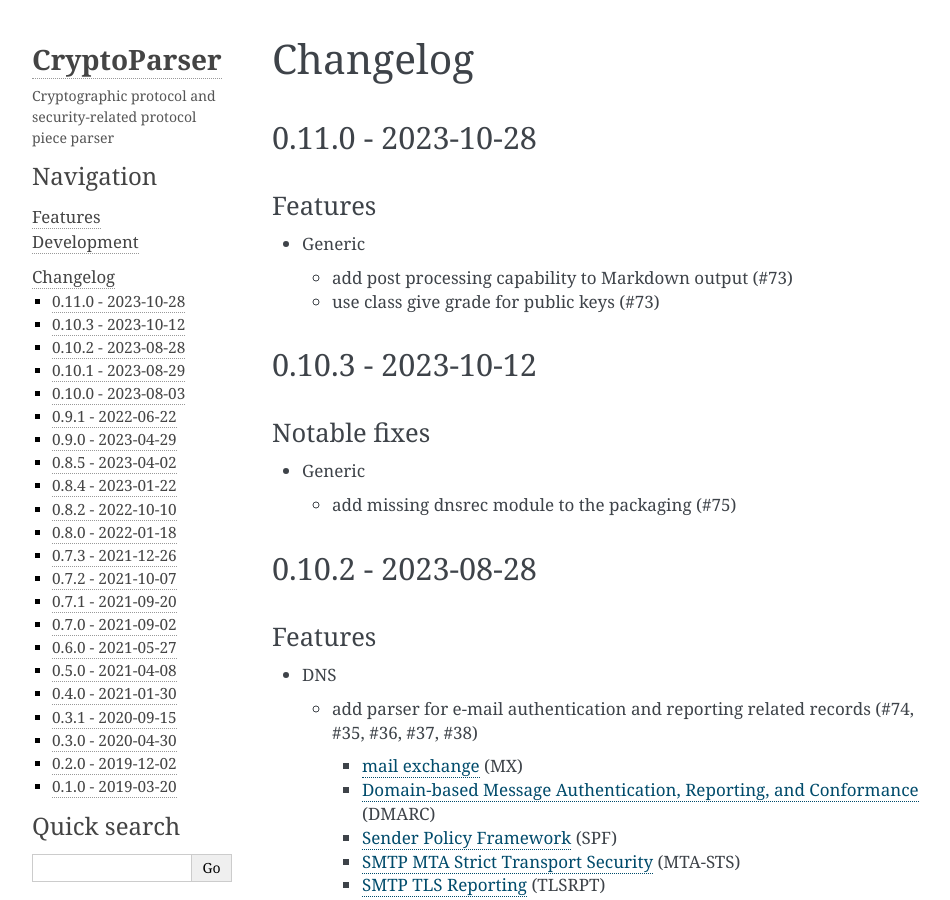
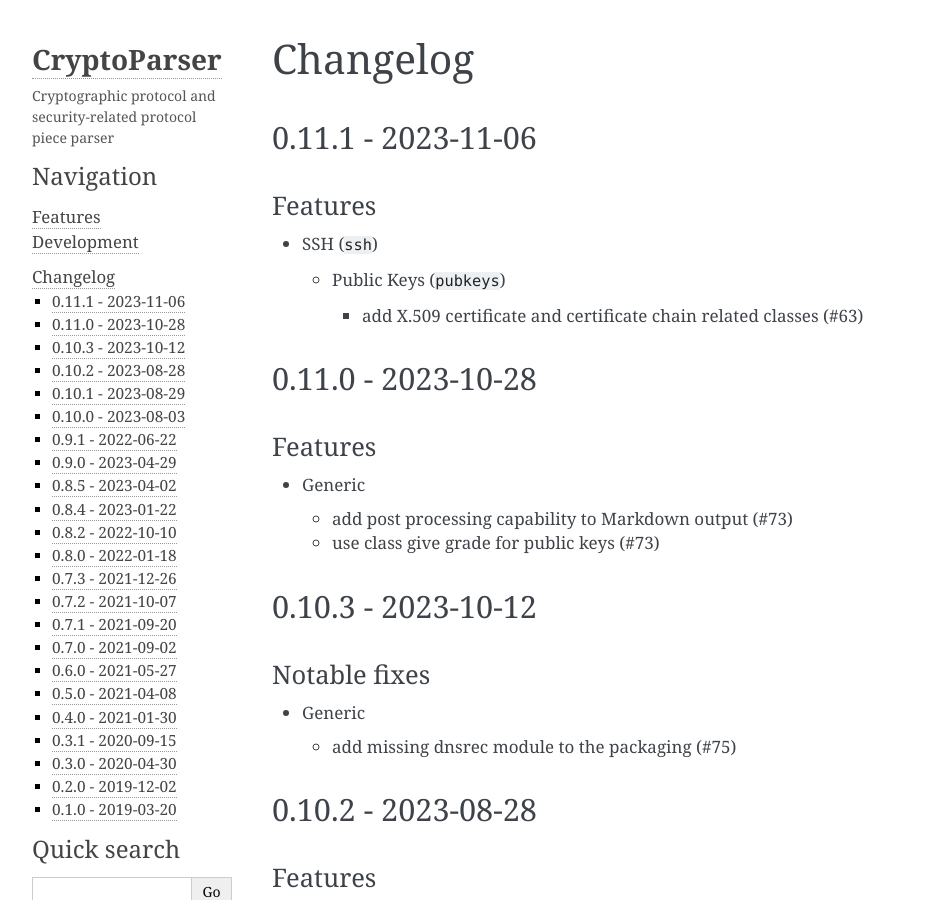
Before and after one commit to c0r0n3r/cryptoparser, a Sphinx documentation site: the page built from docs/changelog.rst, in a window 1280 px wide and 900 px high. Shown: the whole window, without its empty margins (148-1098 px from the left). Built offline with Sphinx 7.4.7, drawn with Linux system fonts in a browser that asks for light colours.

Commit message:
chore(release): Bump version number to 0.11.1 and update changelog

```diff
--- a/CHANGELOG.rst
+++ b/CHANGELOG.rst
@@ -1,6 +1,19 @@
 =========
 Changelog
 =========
+
+-------------------
+0.11.1 - 2023-11-06
+-------------------
+
+Features
+========
+
+-  SSH (``ssh``)
+
+   -  Public Keys (``pubkeys``)
+
+      -  add X.509 certificate and certificate chain related classes (#63)
 
 -------------------
 0.11.0 - 2023-10-28
--- a/docs/features.rst
+++ b/docs/features.rst
@@ -106,7 +106,7 @@ Secure Shell (SSH)
 
 -  public keys
 
-   1. supports host keys and cretificates (both ``V00`` and ``V01``)
+   1. supports host keys, cretificates (both ``V00`` and ``V01``), X.509 certificates and chains
 
 Domain Name System (DNS)
 ------------------------
--- a/requirements.txt
+++ b/requirements.txt
@@ -1,6 +1,6 @@
 asn1crypto
 attrs>=20.3.0,<22.0.1
-cryptodatahub>=0.11.0
+cryptodatahub==0.11.1
 python-dateutil
 py2-ipaddress;python_version<"3.4"
 typing;python_version<"3.5"
```
Also changed, not shown: 1 other file.
